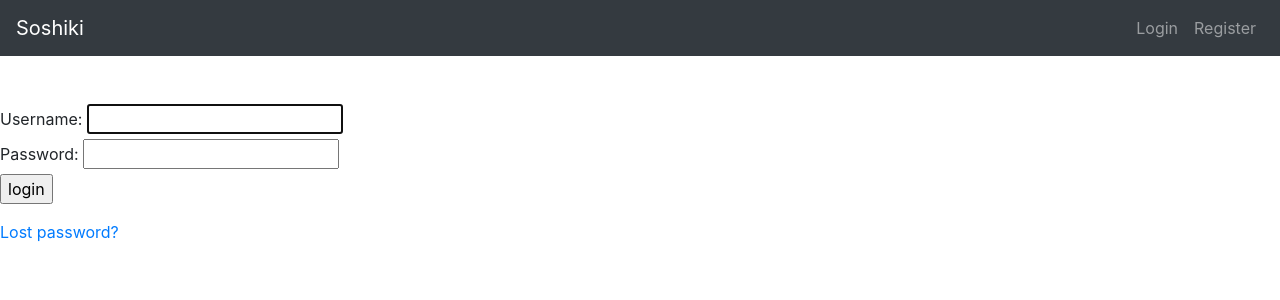
After one commit to HE-Arc/Soshiki, a Django app: page /accounts/login/ in a window 1280 px wide. The commit adds this page. Shown: the top 300 px of the page. Run offline with Django 3.2, Linux system fonts and the light colour scheme; some libraries are stand-ins or nearby versions.

Commit message:
Login/Logout
Next : CSS Login/Logout and Register

```diff
--- /dev/null
+++ b/SoshikiProject/SoshikiApp/templates/Registration/login.html
@@ -0,0 +1,41 @@
+{% extends "SoshikiApp/base.html" %}
+
+{% block title %}Log in{% endblock %}
+
+{% block content %}
+
+{% if form.errors %}
+<p>Your username and password didn't match. Please try again.</p>
+{% endif %}
+
+{% if next %}
+  {% if user.is_authenticated %}
+  <p>Your account doesn't have access to this page. To proceed,
+    please login with an account that has access.</p>
+  {% else %}
+  <p>Please login to see this page.</p>
+  {% endif %}
+{% endif %}
+
+<form method="post" action="{% url 'login' %}">
+  {% csrf_token %}
+
+  <div>
+    <td>{{ form.username.label_tag }}</td>
+    <td>{{ form.username }}</td>
+  </div>
+  <div>
+    <td>{{ form.password.label_tag }}</td>
+    <td>{{ form.password }}</td>
+  </div>
+
+  <div>
+    <input type="submit" value="login" />
+    <input type="hidden" name="next" value="{{ next }}" />
+  </div>
+</form>
+
+{# Assumes you setup the password_reset view in your URLconf #}
+<p><a href="{% url 'password_reset' %}">Lost password?</a></p>
+
+{% endblock %}
--- a/SoshikiProject/SoshikiApp/templates/SoshikiApp/base.html
+++ b/SoshikiProject/SoshikiApp/templates/SoshikiApp/base.html
@@ -10,23 +10,43 @@
 <body>
   <nav class="navbar navbar-expand-sm navbar-dark bg-dark mb-5">
     <a class="navbar-brand" href="/">
-      Soshiki App
+      Soshiki
     </a>
 
     <button class="navbar-toggler" type="button" data-toggle="collapse" data-target="#navbarText" aria-controls="navbarText" aria-expanded="false" aria-label="Toggle navigation">
        <span class="navbar-toggler-icon"></span>
      </button>
      <div class="collapse navbar-collapse" id="navbarText">
+       {% if user.is_authenticated %}
        <ul class="navbar-nav mr-auto">
          <li class="nav-item">
            <a class="nav-link" href="{% url 'dashboard' %}">Dashboard</a>
          </li>
          <li class="nav-item">
-           <a class="nav-link" href="{% url 'tables-list'%}">Tables</a>
+           <a class="nav-link" href="{% url 'tables-list' %}">Tables</a>
          </li>
        </ul>
-
+       <ul class="navbar-nav ml-auto">
+        <li class="nav-item">
+          <a class="nav-link " href="#">{{ user.username }}</a>
+        </li>
+        <li class="nav-item">
+          <a class="nav-link " href="{% url 'logout' %}">Logout</a>
+        </li>
+      </ul>
+       {% else %}
+       <ul class="navbar-nav ml-auto">
+        <li class="nav-item">
+          <a class="nav-link " href="{% url 'login' %}">Login</a>
+        </li>
+        <li class="nav-item">
+          <a class="nav-link " href="#">Register</a>
+        </li>
+      </ul>
+      {% endif %}
+    </div>
   </nav>
   {% block content %}{% endblock %}
 </body>
+
 </html>
--- a/SoshikiProject/SoshikiApp/urls.py
+++ b/SoshikiProject/SoshikiApp/urls.py
@@ -1,5 +1,4 @@
-from django.urls import path
-
+from django.urls import path, include
 from .views import *
 
 urlpatterns = [
@@ -14,3 +13,8 @@ urlpatterns = [
     path('dashboard/tables/<pk>/update', table_views.TableUpdateView.as_view(), name='table-update'),
     path('dashboard/tables/<pk>/delete', table_views.TableDeleteView.as_view(), name='table-delete'),
 ]
+
+# Add Django site authentication urls (for login, logout, password management)
+urlpatterns += [
+    path('accounts/', include('django.contrib.auth.urls')),
+]
--- a/SoshikiProject/SoshikiApp/views/home_views.py
+++ b/SoshikiProject/SoshikiApp/views/home_views.py
@@ -1,3 +1,4 @@
+from django.contrib.auth.mixins import LoginRequiredMixin
 from django.shortcuts import render
 from django.views import generic
 
@@ -9,7 +10,7 @@ def index(request):
     return render(request, 'SoshikiApp/index.html', context)
 
 
-class DashboardView(generic.TemplateView):
+class DashboardView(LoginRequiredMixin, generic.TemplateView):
     template_name = "SoshikiApp/dashboard.html"
 
     def get_context_data(self, **kwargs):
```
Also changed, not shown: SoshikiProject/Soshiki/settings.py (+7 -4 lines), SoshikiProject/SoshikiApp/templates/Registration/logged_out.html (added, +9 -0 lines), SoshikiProject/SoshikiApp/migrations/0003_remove_table_private.py (added).
